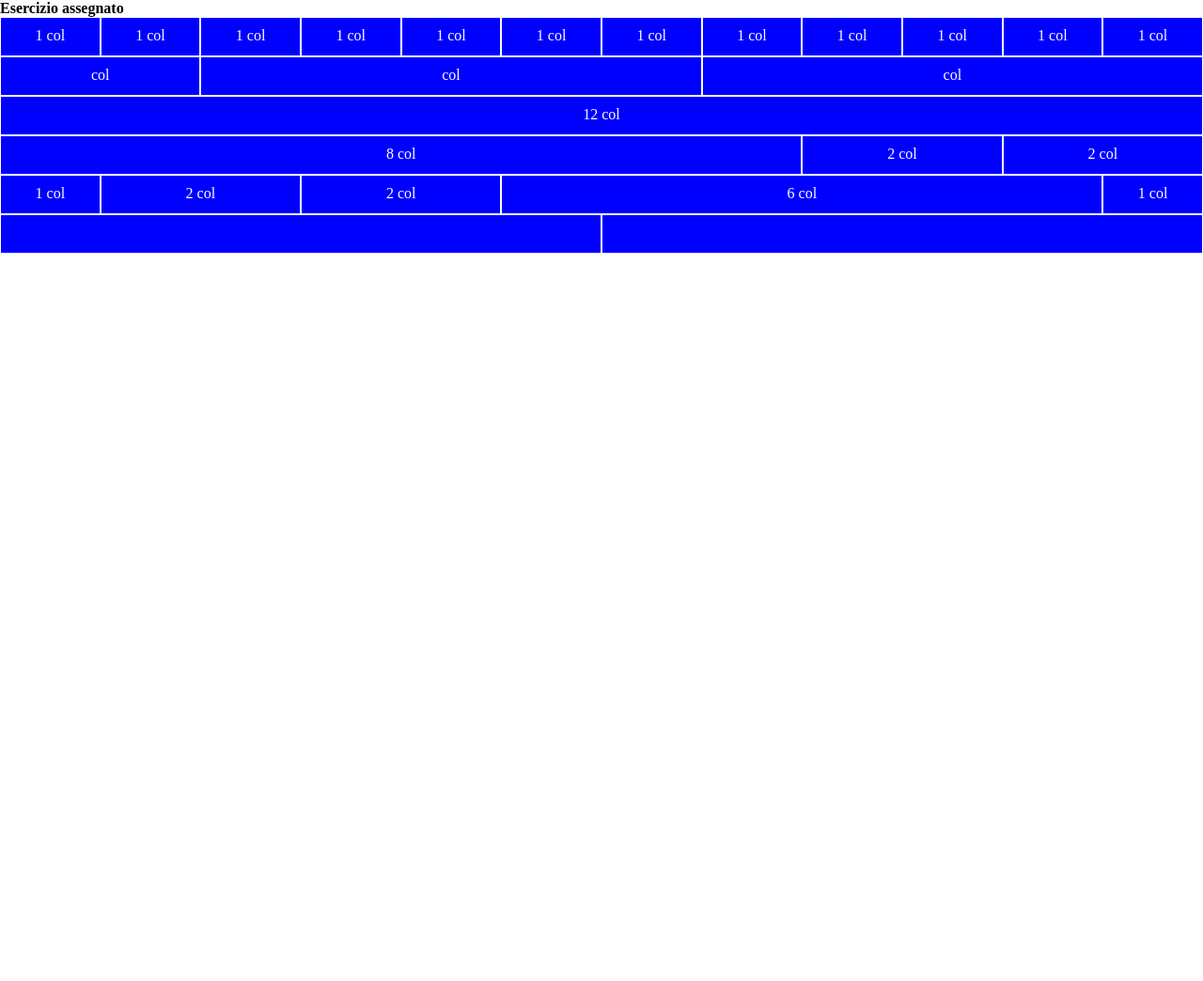
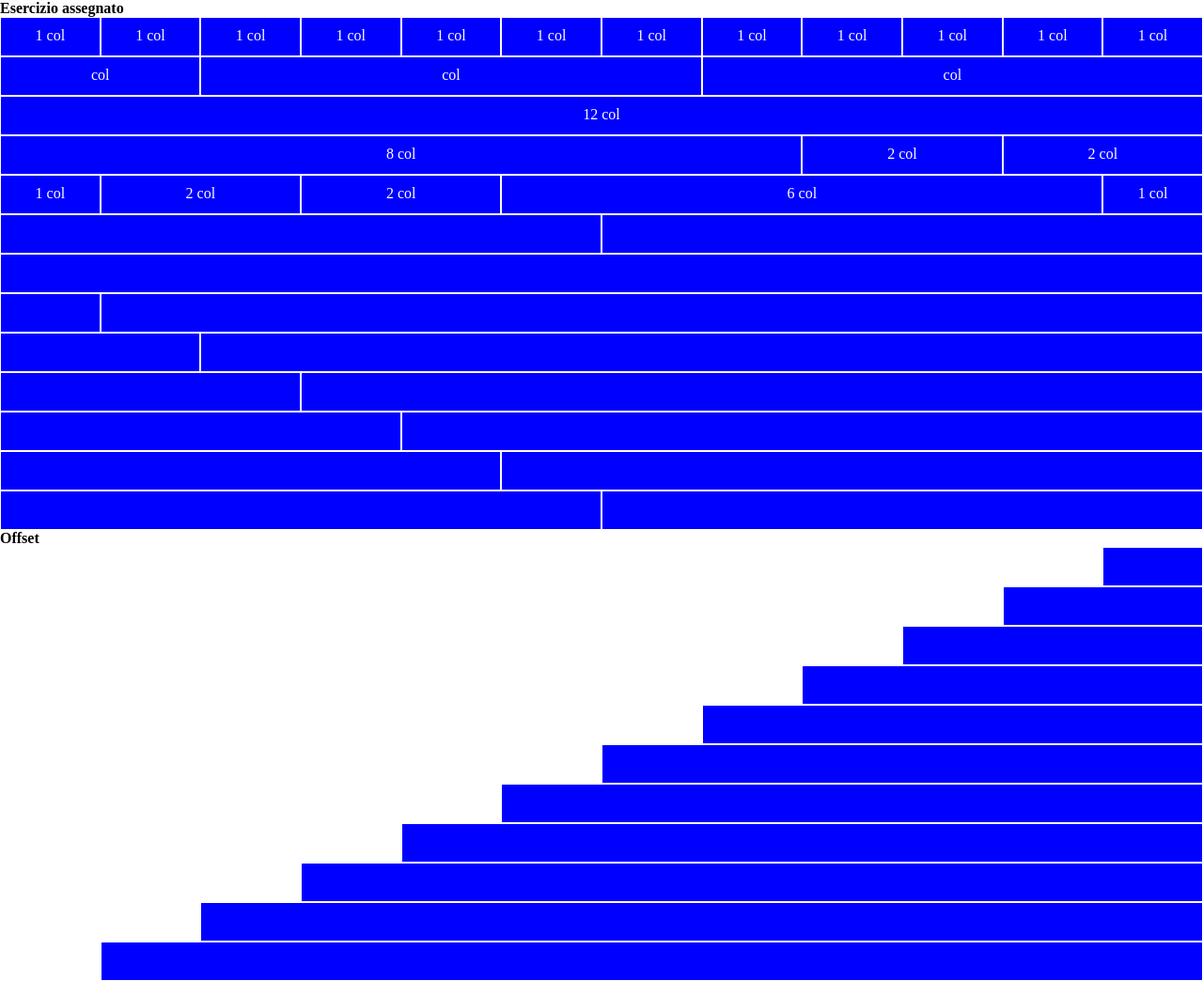
Before and after one commit to RyderX0/html-css-12bool, a plain HTML site: page index.html in a window 1280 px wide. Shown: the whole page at 94% size. Before the commit the page ends 800 px from the top, so only its background shows below. Drawn offline with Linux system fonts and the light colour scheme.

Commit message:
Completamento esercizio 10/01 - seconda parte

```diff
--- a/index.html
+++ b/index.html
@@ -250,10 +250,202 @@
     <div class="row">
 
 
+  <!-- PRIMA RIGA 1 ELEMENTO -->
+
+        <div class="col-12">
+
+            <div class="box">
+
+            </div>
+
+        </div>
+
+        <!-- SECONDA RIGA 2 ELEMENTI -->
+
+        <div class="col-1">
+
+            <div class="box">
+
+            </div>
+        </div>
+
+        <div class="col-11">
+
+            <div class="box">
+
+            </div>
+        </div>
+
+        <!-- TERZA RIGA 2 ELEMENTI -->
+
+        <div class="col-2">
+
+            <div class="box">
+
+            </div>
+        </div>
+
+        <div class="col-10">
+
+            <div class="box">
+
+            </div>
+        </div>
+
+        <!-- QUARTA RIGA 2 ELEMENTI -->
+
+        <div class="col-3">
+
+            <div class="box">
+
+            </div>
+        </div>
+
+        <div class="col-9">
+
+            <div class="box">
+
+            </div>
+        </div>
+
+        <!-- QUINTA RIGA 2 ELEMENTI -->
+
+        <div class="col-4">
+
+            <div class="box">
+
+            </div>
+        </div>
+
+        <div class="col-8">
+
+            <div class="box">
+
+            </div>
+        </div>
+
+        <!-- SESTA RIGA 2 ELEMENTI -->
+
+        <div class="col-5">
+
+            <div class="box">
+
+            </div>
+        </div>
+
+        <div class="col-7">
+
+            <div class="box">
+
+            </div>
+        </div>
+
+        <!-- SETTIMA RIGA 2 ELEMENTI -->
+
+        <div class="col-6">
+
+            <div class="box">
+
+            </div>
+        </div>
+
+        <div class="col-6">
+
+            <div class="box">
+
+            </div>
+        </div>
+
+
 
     </div>
+</div>
 
+
+<!-- SPAZIO BIANCO-->
+
+<div class="container-fluid marginW" ></div>
+
+
+<!-- TERZO BLOCCO - OFFSET -->
+
+<div><b>Offset </b></div>
+
+
+<div class="container">
+
+    <div class="row">
+
+        <div class="col-1 col-offset-11">
+
+            <div class="box"></div>
+
+        </div>
+
+        <div class="col-2 col-offset-10">
+
+            <div class="box"></div>
+
+        </div>
+
+        <div class="col-3 col-offset-9">
+
+            <div class="box"></div>
+
+        </div>
+
+        <div class="col-4 col-offset-8">
+
+            <div class="box"></div>
+
+        </div>
+
+        <div class="col-5 col-offset-7">
+
+            <div class="box"></div>
+
+        </div>
+
+        <div class="col-6 col-offset-6">
+
+            <div class="box"></div>
+
+        </div>
+
+        <div class="col-7 col-offset-5">
+
+            <div class="box"></div>
+
+        </div>
+
+        <div class="col-8 col-offset-4">
+
+            <div class="box"></div>
+
+        </div>
+
+        <div class="col-9 col-offset-3">
+
+            <div class="box"></div>
+
+        </div>
+
+        <div class="col-10 col-offset-2">
+
+            <div class="box"></div>
+
+        </div>
+
+        <div class="col-11 col-offset-1">
+
+            <div class="box bottom"></div>
+
+        </div>
+    </div>
 </div>
+
+
+
 
 
 
```
